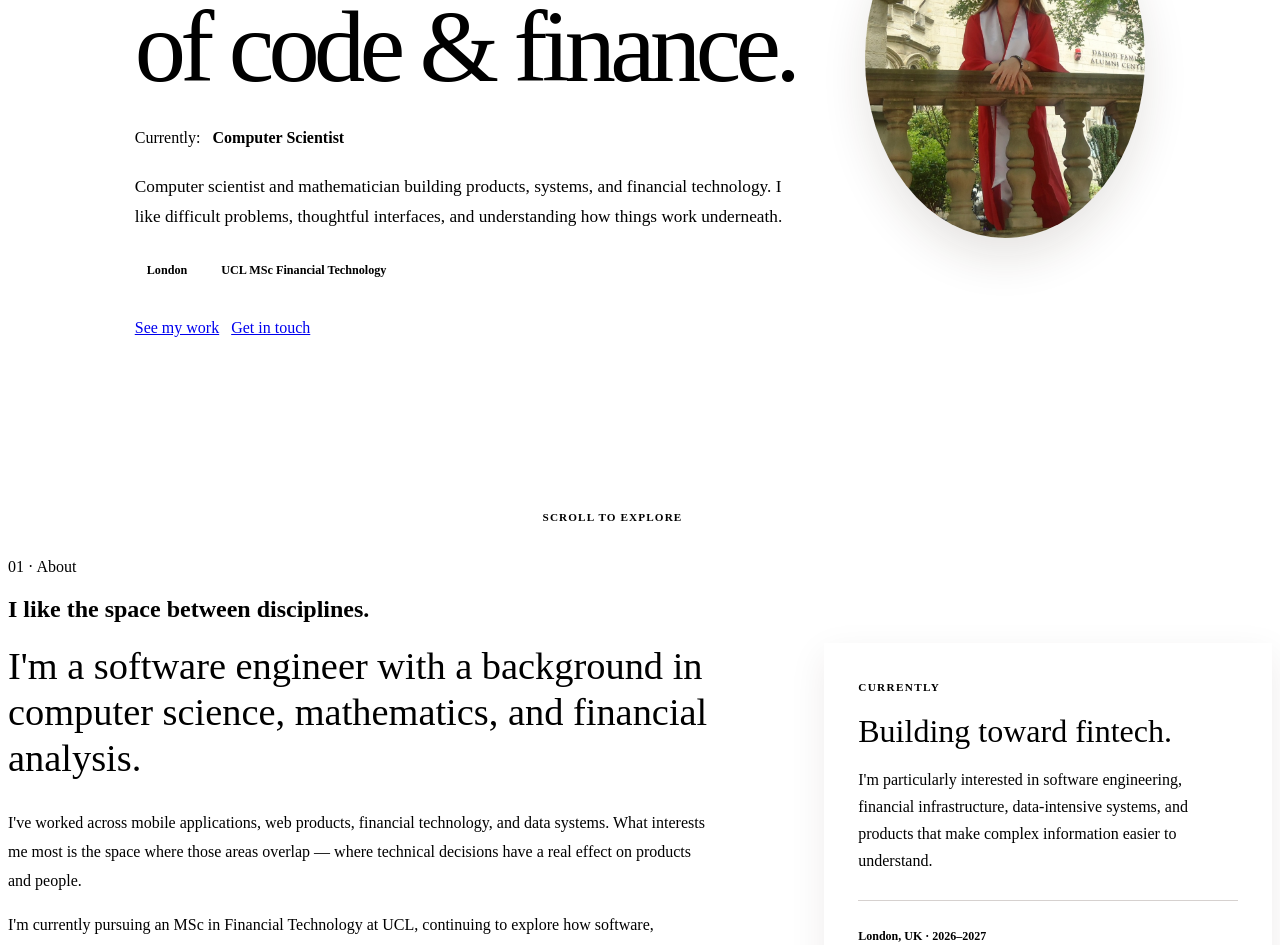
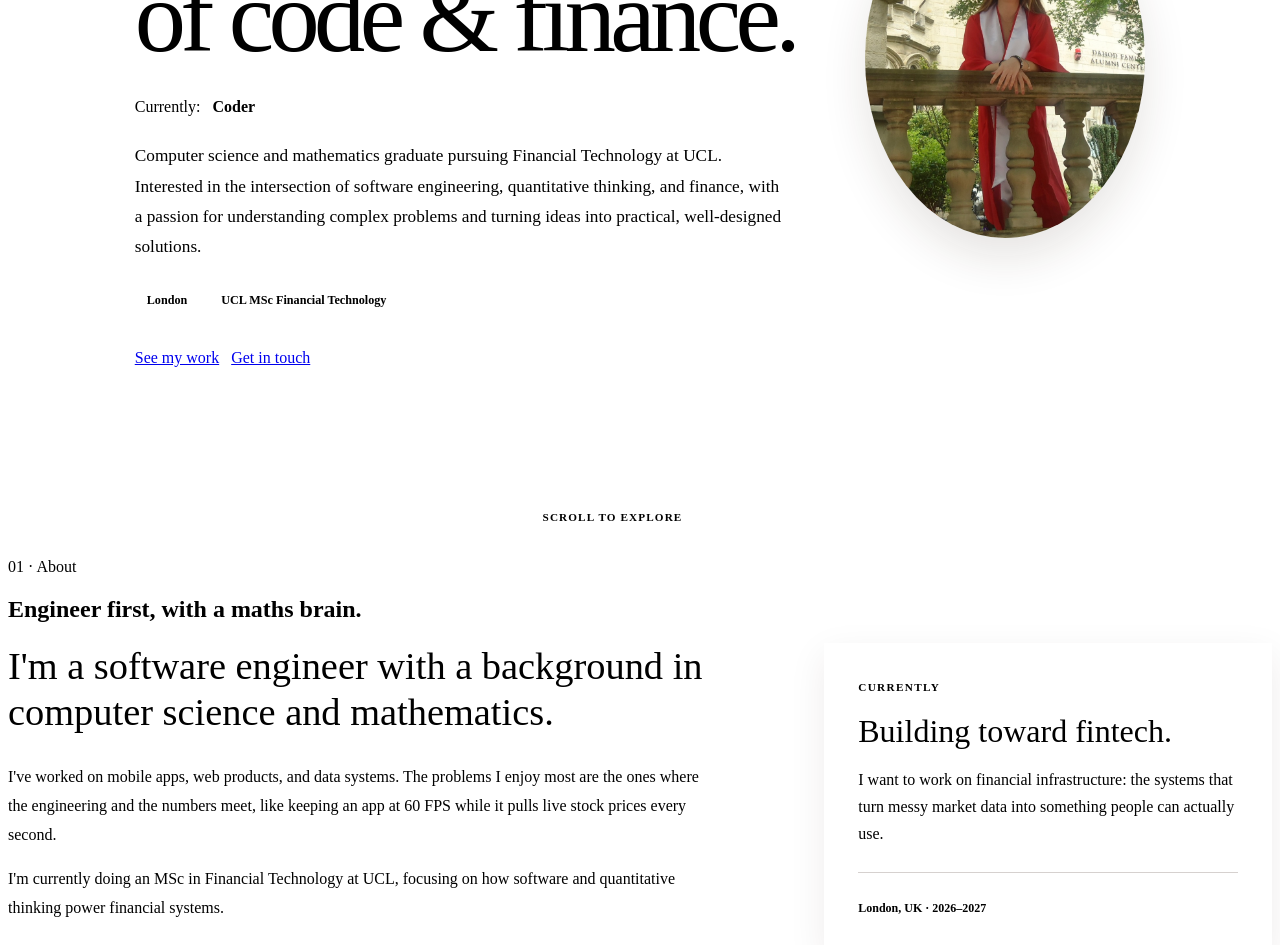
Before and after one commit to yasonurlu/yasemin-portfolio, a React (Vite) app: page / in a window 1280 px wide. Shown: the part 500-1445 px from the top of the page. Built offline with nearby package versions, Linux system fonts and the light colour scheme; the HTML template or start-up script is replaced by a standard one.

Commit message:
updating leadership and changing verbag

```diff
--- a/src/App.jsx
+++ b/src/App.jsx
@@ -23,7 +23,7 @@ export default function App() {
         <Education />
         <Leadership />
         <Skills />
-        <Interests />
+        {/* <Interests /> */}
         <Contact />
       </main>
 
--- a/src/components/About/About.jsx
+++ b/src/components/About/About.jsx
@@ -6,27 +6,27 @@ export default function About() {
       <div className="section-inner">
         <div className="section-head">
           <span className="section-tag">01 · About</span>
-          <h2>I like the space between disciplines.</h2>
+          <h2>Engineer first, with a maths brain.</h2>
         </div>
 
         <div className="about-grid">
           <div className="about-main">
             <p className="about-large">
-              I'm a software engineer with a background in computer science,
-              mathematics, and financial analysis.
+              I'm a software engineer with a background in computer science and
+              mathematics.
             </p>
 
             <p>
-              I've worked across mobile applications, web products, financial
-              technology, and data systems. What interests me most is the space
-              where those areas overlap — where technical decisions have a real
-              effect on products and people.
+              I've worked on mobile apps, web products, and data systems. The
+              problems I enjoy most are the ones where the engineering and the
+              numbers meet, like keeping an app at 60 FPS while it pulls live
+              stock prices every second.
             </p>
 
             <p>
-              I'm currently pursuing an MSc in Financial Technology at UCL,
-              continuing to explore how software, mathematics, and financial
-              systems can work together.
+              I'm currently doing an MSc in Financial Technology at UCL,
+              focusing on how software and quantitative thinking power financial
+              systems.
             </p>
           </div>
 
@@ -36,9 +36,8 @@ export default function About() {
             <h3>Building toward fintech.</h3>
 
             <p>
-              I'm particularly interested in software engineering, financial
-              infrastructure, data-intensive systems, and products that make
-              complex information easier to understand.
+              I want to work on financial infrastructure: the systems that turn
+              messy market data into something people can actually use.
             </p>
 
             <div className="about-note-line" />
--- a/src/components/Hero/Hero.jsx
+++ b/src/components/Hero/Hero.jsx
@@ -37,9 +37,11 @@ export default function Hero() {
           </div>
 
           <p className="hero-desc">
-            Computer scientist and mathematician building products, systems, and
-            financial technology. I like difficult problems, thoughtful
-            interfaces, and understanding how things work underneath.
+            Computer science and mathematics graduate pursuing Financial
+            Technology at UCL. Interested in the intersection of software
+            engineering, quantitative thinking, and finance, with a passion for
+            understanding complex problems and turning ideas into practical,
+            well-designed solutions.
           </p>
 
           <div className="hero-meta">
--- a/src/components/Leadership/Leadership.css
+++ b/src/components/Leadership/Leadership.css
@@ -12,7 +12,9 @@
 
   border-radius: 30px;
 }
-
+.leadership-feature + .leadership-feature {
+  margin-top: 2rem;
+}
 .leadership-side {
   display: flex;
   flex-direction: column;
--- a/src/components/Leadership/Leadership.jsx
+++ b/src/components/Leadership/Leadership.jsx
@@ -12,7 +12,39 @@ export default function Leadership() {
         <div className="leadership-feature">
           <div className="leadership-side">
             <span className="leadership-symbol">∿</span>
-            <span>2022 — 2026</span>
+            <span>2026 — 2027</span>
+          </div>
+
+          <div className="leadership-content">
+            <p className="leadership-kicker">UCL</p>
+
+            <h3>FinTech Student Representative</h3>
+
+            <p>
+              Elected by my peers to represent the academic interests of
+              students on UCL's Financial Technology MSc, acting as a student
+              voice and a bridge between the cohort and department staff.
+            </p>
+
+            <p>
+              Proactively gather student feedback on teaching, coursework,
+              programme structure, and the wider learning experience, ensuring
+              concerns and suggestions are communicated clearly to relevant
+              staff and academic committees.
+            </p>
+
+            <p>
+              Work collaboratively with students and faculty to champion
+              constructive change, contribute to programme development, and keep
+              classmates informed about ongoing discussions, progress, and
+              improvements.
+            </p>
+          </div>
+        </div>
+        <div className="leadership-feature">
+          <div className="leadership-side">
+            <span className="leadership-symbol">∿</span>
+            <span>2025 — 2026</span>
           </div>
 
           <div className="leadership-content">
@@ -24,8 +56,8 @@ export default function Leadership() {
 
             <p>
               Led a seven-member executive board supporting 30+ members,
-              directing programming, operations, and strategic initiatives
-              around women's participation in STEM.
+              directing programming, operations, and strategic initiatives to
+              promote women's participation in STEM.
             </p>
 
             <p>
--- a/src/components/Navbar/Navbar.jsx
+++ b/src/components/Navbar/Navbar.jsx
@@ -7,7 +7,6 @@ const links = [
   ["projects", "Projects"],
   ["education", "Education"],
   ["leadership", "Leadership"],
-  ["interests", "Interests"],
 ];
 
 export default function Navbar() {
--- a/src/data/portfolioData.js
+++ b/src/data/portfolioData.js
@@ -1,8 +1,8 @@
 export const roles = [
   "Software Engineer",
   "FinTech Builder",
-  "Computer Scientist",
-  "Mathematician",
+  "Coder",
+  "Math Nerd",
 ];
 
 export const experience = [
@@ -40,14 +40,14 @@ export const experience = [
     ],
   },
   {
-    org: "Istanbul Portfoy",
+    org: "Istanbul Portföy",
     role: "Financial Analyst Intern",
     place: "Istanbul, Turkey",
     time: "Dec 2024 – Jan 2025",
     bullets: [
-      "Analyzed investment portfolios, evaluating asset allocation, risk exposure, and performance.",
-      "Monitored market trends through Bloomberg Terminal, supporting a team handling 100M+ in daily transactions.",
-      "Assessed financials of companies with 500M+ in annual revenue to support investment strategy.",
+      "Shadowed portfolio analysts to learn how asset allocation, risk exposure, and performance reviews are handled day to day.",
+      "Joined daily market monitoring on the Bloomberg Terminal with a team managing 100M+ TRY in daily transactions.",
+      "Reviewed financial statements of companies with 500M+ TRY in annual revenue, and saw how that analysis shaped investment decisions.",
     ],
   },
 ];
@@ -67,20 +67,20 @@ export const projects = [
       "API retry with exponential backoff and typed async interfaces covered by pytest.",
     ],
   },
-  {
-    name: "Portfolio Tracker",
-    stack: "Python · FastAPI · React · SQLite",
-    tone: "peach",
-    url: "https://github.com/yasonurlu/portfolio-tracker",
-    linkText: "View on GitHub ↗",
-    description:
-      "A full-stack portfolio tracking application for monitoring investments, market data, and portfolio performance.",
-    points: [
-      "Built a REST API for portfolio and market data management.",
-      "Connected financial data to a responsive frontend for portfolio insights.",
-      "Designed the application around modular backend services and persistent storage.",
-    ],
-  },
+  // {
+  //   name: "Portfolio Tracker",
+  //   stack: "Python · FastAPI · React · SQLite",
+  //   tone: "peach",
+  //   url: "https://github.com/yasonurlu/portfolio-tracker",
+  //   linkText: "View on GitHub ↗",
+  //   description:
+  //     "A full-stack portfolio tracking application for monitoring investments, market data, and portfolio performance.",
+  //   points: [
+  //     "Built a REST API for portfolio and market data management.",
+  //     "Connected financial data to a responsive frontend for portfolio insights.",
+  //     "Designed the application around modular backend services and persistent storage.",
+  //   ],
+  // },
   {
     name: "HobbyHabit",
     stack: "Kotlin · Jetpack Compose · MVVM",
@@ -102,7 +102,7 @@ export const projects = [
     url: "https://sanvia.app/",
     linkText: "Visit Sanvia ↗",
     description:
-      "An AI-powered health application where I built responsive product interfaces as part of a small, fast-moving team.",
+      "An AI-powered health app where I built the core product interfaces, from the landing page to the AI chat.",
     points: [
       "Built core interfaces including the landing page, profile, and AI chat.",
       "Integrated OpenAI and Firebase APIs into a responsive frontend experience.",
@@ -153,12 +153,12 @@ export const interests = [
   {
     symbol: "∑",
     title: "Mathematics",
-    text: "I genuinely enjoy the logic behind mathematical problems and the way mathematical thinking translates into better software.",
+    text: "I enjoy the logic behind a good proof, and I've found that mathematical thinking makes me a better engineer.",
   },
   {
     symbol: "✈",
     title: "Travel",
-    text: "I love exploring new cities, especially places with strong art, history, architecture, and completely different everyday rhythms.",
+    text: "I love exploring new cities, especially ones with strong art, history, and architecture.",
   },
   {
     symbol: "⌁",
@@ -168,11 +168,6 @@ export const interests = [
   {
     symbol: "◌",
     title: "Arts & History",
-    text: "Museums, exhibitions, theatre, and history are a big part of how I spend time outside of tech.",
-  },
-  {
-    symbol: "↗",
-    title: "Financial Technology",
-    text: "I'm especially interested in the systems underneath markets: data, infrastructure, quantitative thinking, and financial products.",
+    text: "Museums, exhibitions, and theatre are a big part of how I spend time outside of tech.",
   },
 ];
```
